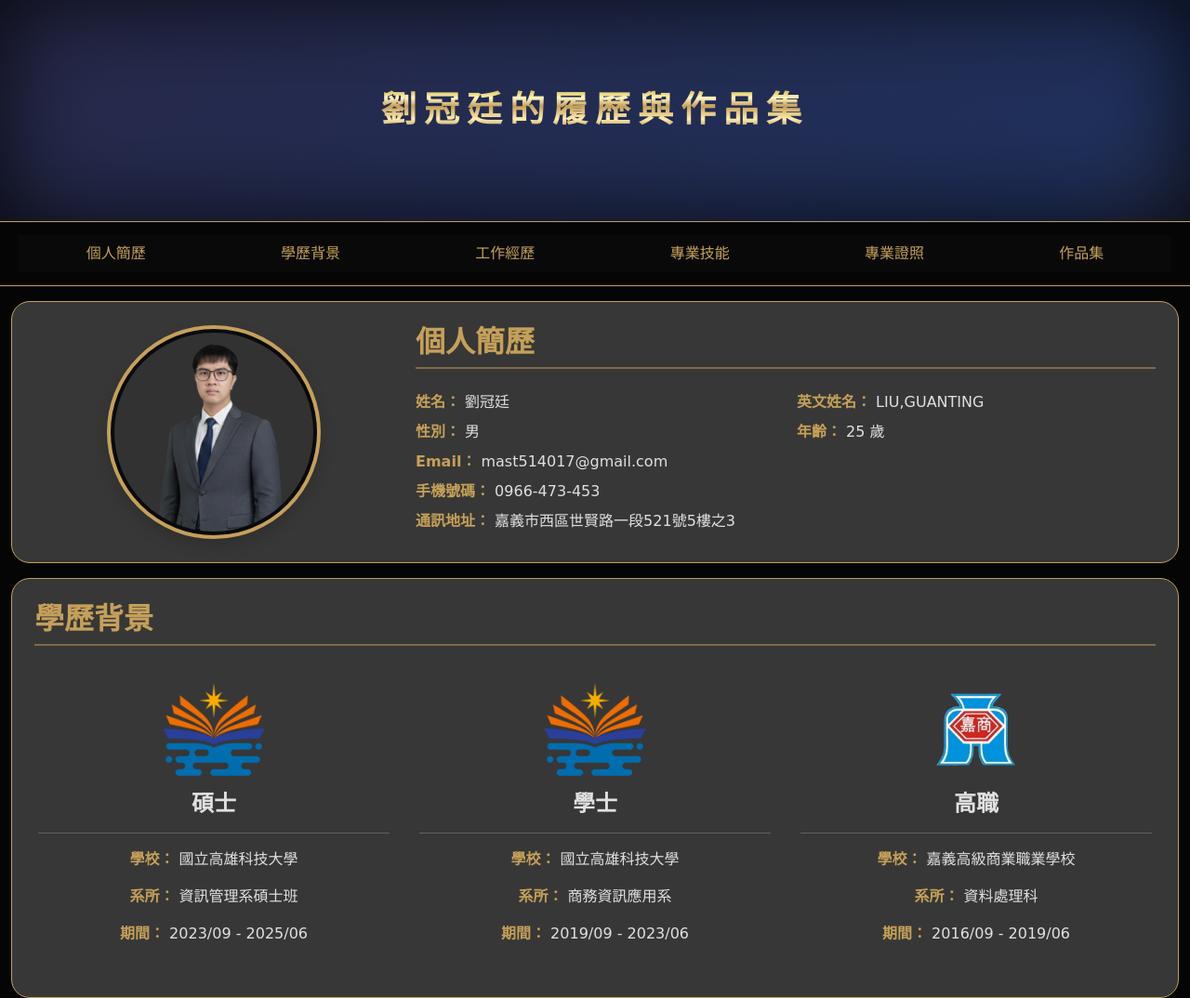
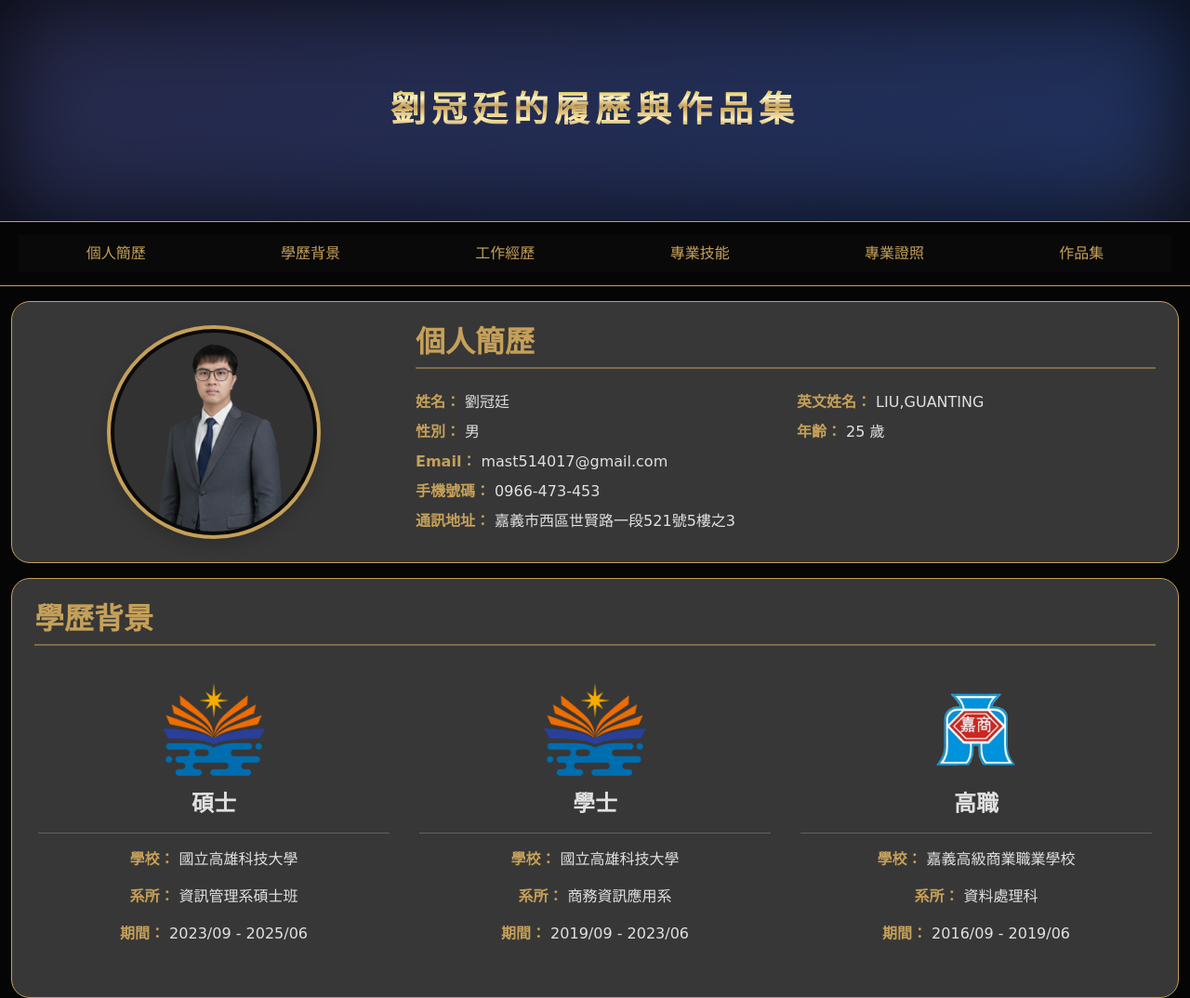
Before and after one commit to TING0517/My-resume-and-portfolio, a plain HTML site: page index.html in a window 1280 px wide. Shown: the top 1074 px of the page at 93% size. Drawn offline with nearby package versions, Linux system fonts and the light colour scheme; a web font is replaced by a local one.

Commit message:
Update style.css

```diff
--- a/style.css
+++ b/style.css
@@ -39,7 +39,7 @@ body {
 .hero-text-gold {
     font-family: "LXGW WenKai TC", cursive !important;
     /* 字之間的距離 */
-    letter-spacing: 8px;
+    letter-spacing: 6px;
     font-size: 38px;
     background: linear-gradient(to bottom,
             #cfb53b 0%,
@@ -53,8 +53,8 @@ body {
     -webkit-text-fill-color: transparent;
     background-clip: text;
     color: transparent;
-    /* 文字外距隨螢幕大小左右自動調整5% */
-    margin: 0 5vh;
+    /* 文字外距隨螢幕大小左右自動調整3% */
+    margin: 0 3vh;
 }
 
 
```
